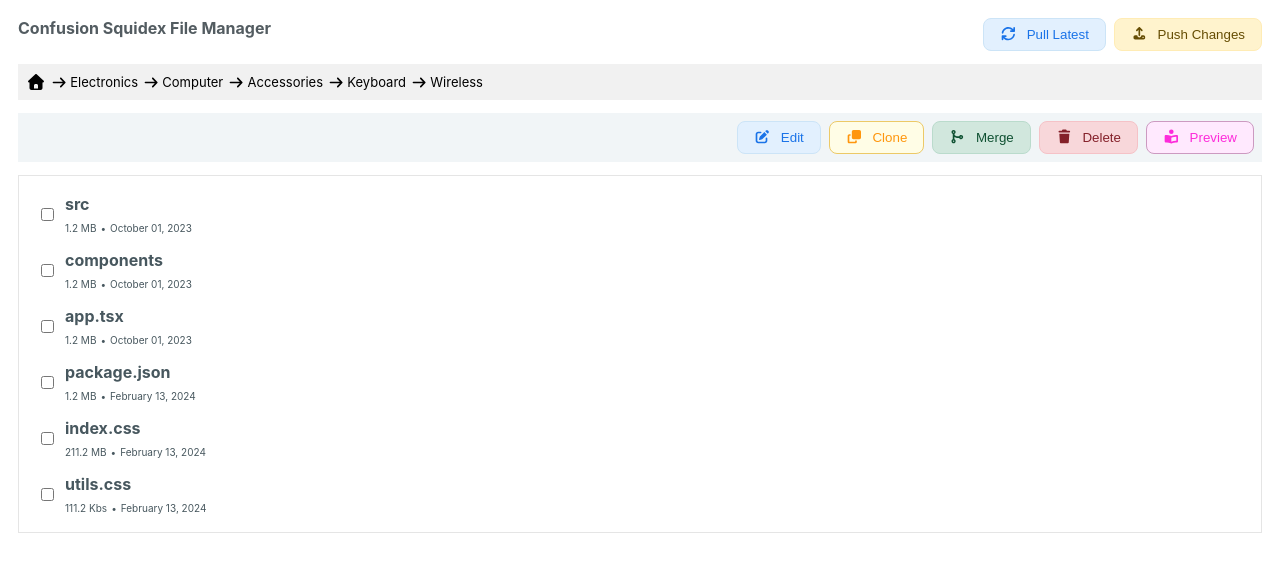
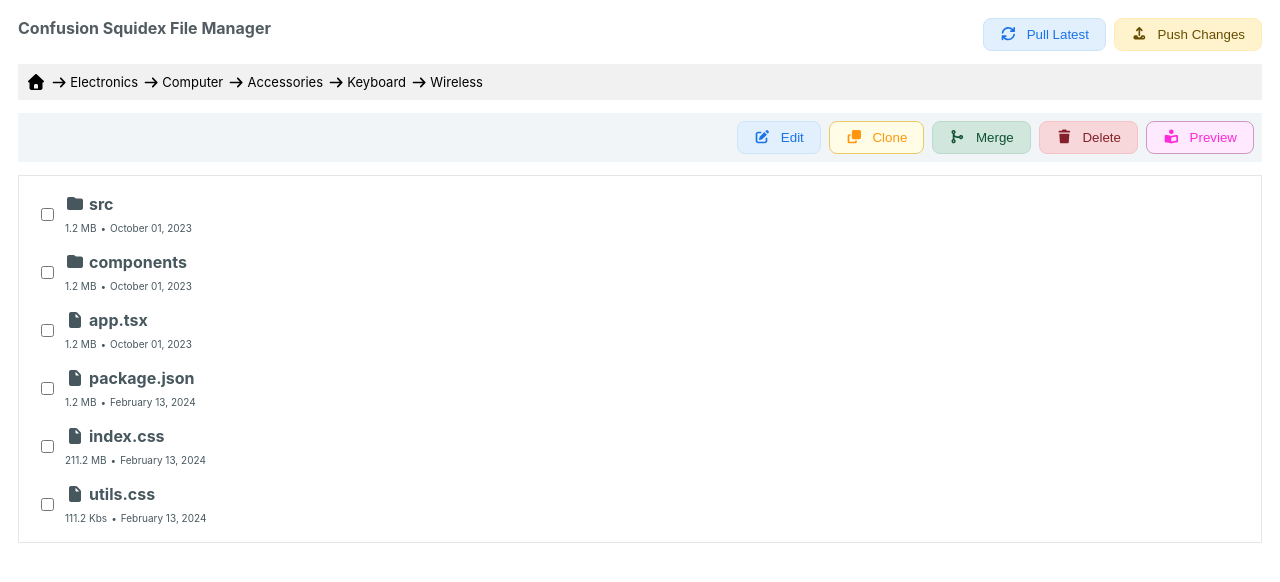
Before and after one commit to MphoNkalaTIH/confusion-squidex-cli-tool, an Angular app: page /home in a window 1280 px wide. Shown: the top 582 px of the page. Built offline with nearby package versions, Linux system fonts and the light colour scheme.

Commit message:
ui cleaned up a bit

```diff
--- a/src/app/components/confusion-button/confusion-button.component.scss
+++ b/src/app/components/confusion-button/confusion-button.component.scss
@@ -10,4 +10,10 @@ button {
 button:hover {
   background: #f1f5f7;
   opacity: 0.8;
+  padding: 8px 18px;
 }
+
+button:hover,
+label:hover {
+  cursor: pointer;
+}
--- a/src/app/pages/home-page/home-page.component.html
+++ b/src/app/pages/home-page/home-page.component.html
@@ -67,12 +67,14 @@
           <input type="checkbox" class="file-checkbox" />
 
           <span class="file-item-content">
-            <span class="file-label">{{ item.label }}</span>
+            <span class="file-label">
+              <fa-icon [icon]="item.type == 'folder' ? faFolder : faFile"></fa-icon>
+              {{ item.label }}</span
+            >
 
             <div class="file-information">
               <span class="file-type">{{ item.size }}</span
-              >•
-              <span class="file-modified">{{ fetchSimplifiedDate(item.dateModified) }}</span>
+              >•<span class="file-modified">{{ fetchSimplifiedDate(item.dateModified) }}</span>
             </div>
           </span>
         </div>
--- a/src/app/pages/home-page/home-page.component.scss
+++ b/src/app/pages/home-page/home-page.component.scss
@@ -45,6 +45,7 @@ main {
 
 .file-list-container {
   display: grid;
+  gap: 2px;
   width: 100%;
 }
 
```
